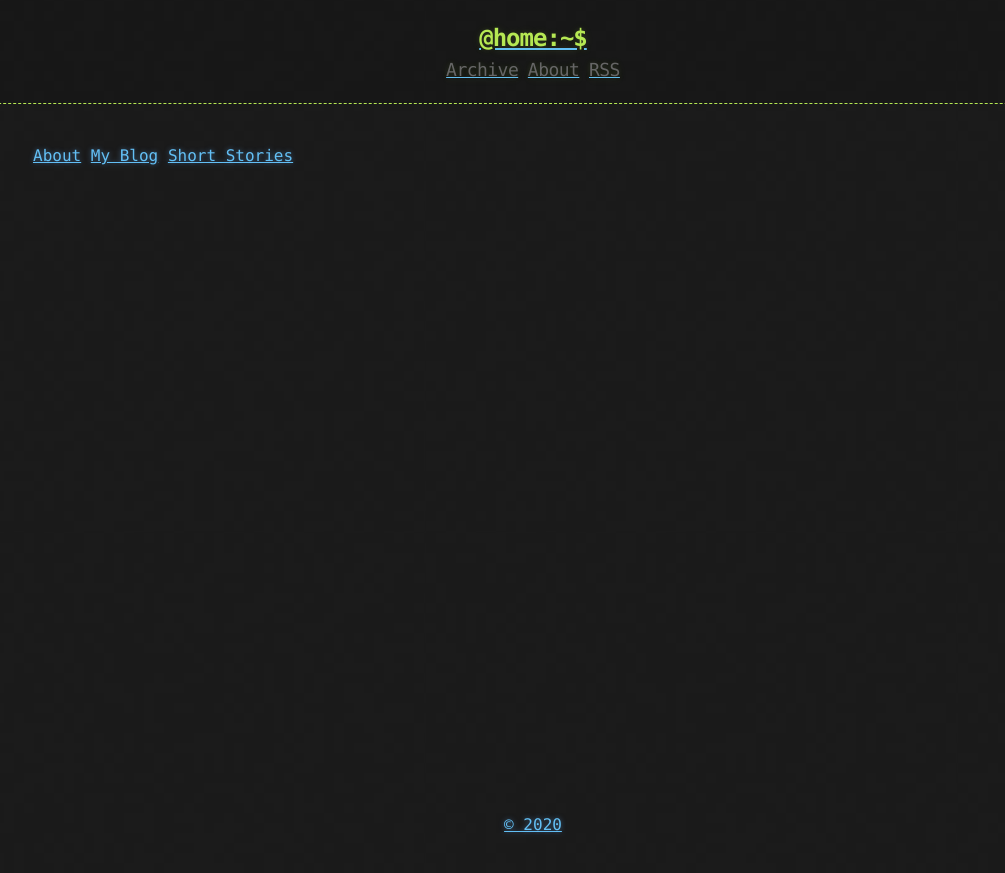
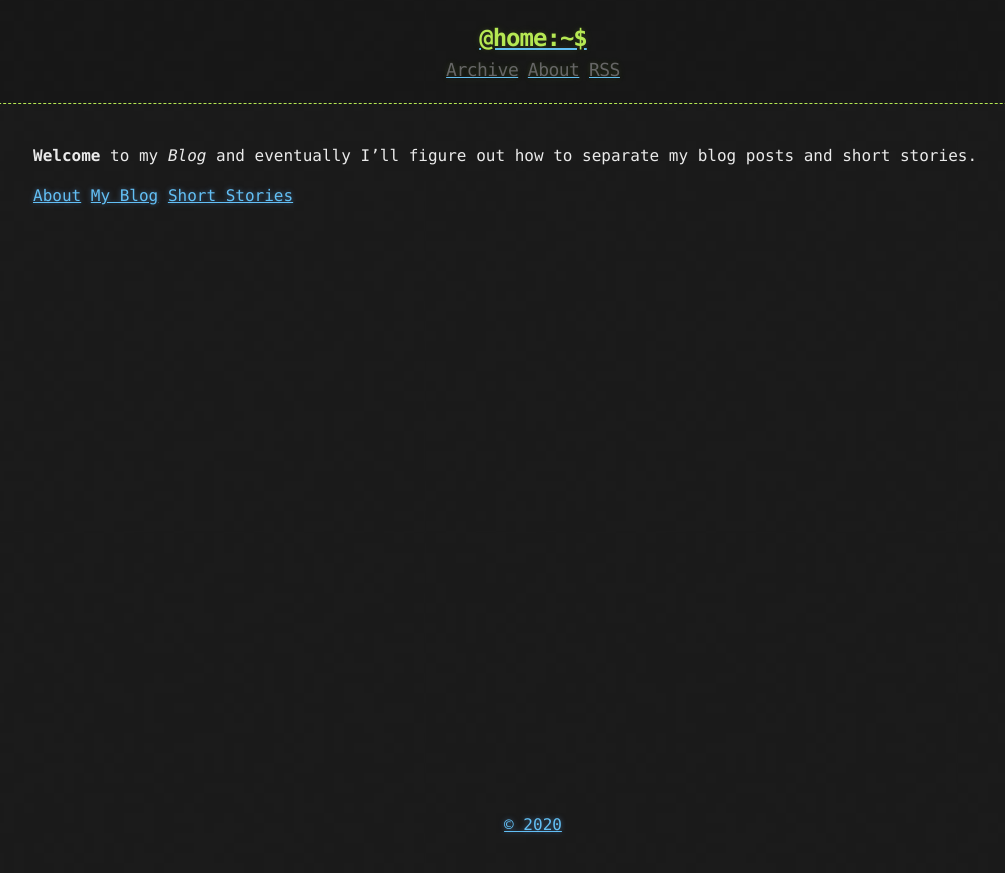
Before and after one commit to windfiresteel/windfiresteel.github.io, a Jekyll site: the page built from index.md, in a window 1280 px wide. Shown: the top 873 px of the page, without its empty margins (107-1112 px from the left). Built offline with Jekyll 4.4.1, drawn with Linux system fonts in a browser that asks for light colours; the list of posts is cut into pages by our own code.

Commit message:
Update index.md

```diff
--- a/index.md
+++ b/index.md
@@ -4,6 +4,8 @@ title: Homepage
 description: Blog and Short Story Archive
 ---
 
+**Welcome** to my *Blog* and eventually I'll figure out how to separate my blog posts and short stories.
+
 [About](http://windfiresteel.github.io/about)
 [My Blog](https://windfiresteel.github.io/archive)
 [Short Stories](https://windfiresteel.github.io/archive)
```
